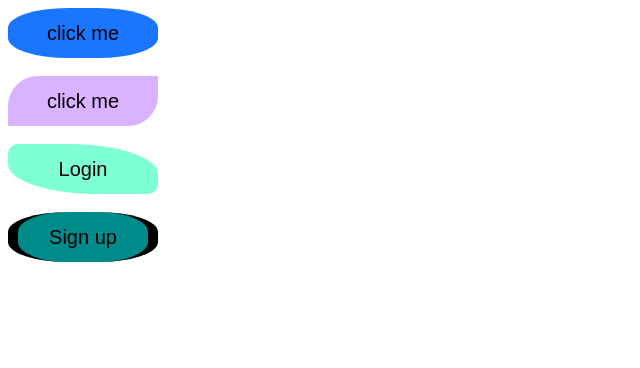
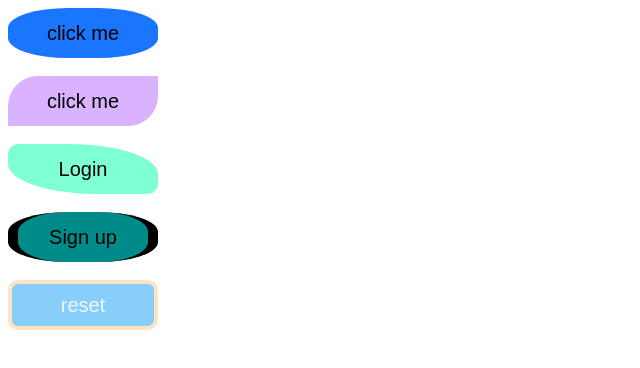
Before and after one commit to khardeaditya/assign13, a plain HTML site: page index.html in a window 1280 px wide. Shown: the whole page, without its empty margins (0-640 px from the left). Drawn offline with Linux system fonts and the light colour scheme.

Commit message:
button 5 added

```diff
--- a/index.html
+++ b/index.html
@@ -31,14 +31,24 @@ border-radius: 30px 0 30px 0;
         border-bottom: 20px;
         border-top: 20px;
         background-color: darkcyan;
-
     }
+    .btn-5{
+        border: solid 4px bisque;
+        border-radius: 40px 40px 0 0;
+        background-color: lightskyblue;
+        border-radius: 10px 10px 10px 10px;
+        color: aliceblue;
 </style>
 <body>
     <button class="btn btn-1">click me</button> <br/><br/>
+
     <button class="btn btn-2">click me</button> <br/><br/>
+
     <button class="btn btn-3">Login</button> <br/><br/>
+
     <button class="btn btn-4">Sign up</button> <br/><br/>
+
+    <button class="btn btn-5">reset</button> <br/><br/>
 
 
 
```
